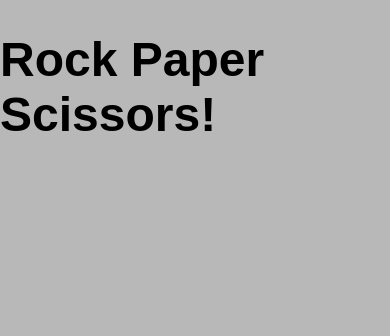
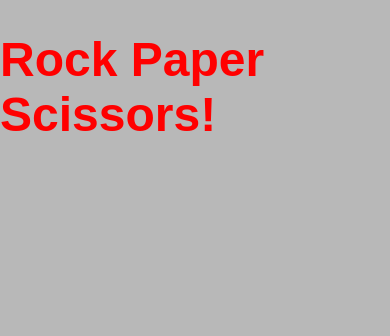
Before and after one commit to Chaissonc/Portfolio, a plain HTML site: page RockPaperScissors/index.html in a window 390 px wide. Shown: the top 336 px of the page. Drawn offline with Linux system fonts and the light colour scheme.

Commit message:
Update styles.css

```diff
--- a/RockPaperScissors/styles.css
+++ b/RockPaperScissors/styles.css
@@ -48,10 +48,11 @@ img{
 .redText, #computerScoreDisplay{
     color:rgb(225, 68, 68);
 }
-@media (max-width: 700px) {
+@media (max-width: 1200px) {
     h1 {
         font-size: 3rem;
         margin-bottom: 200px;
+        color:red;
     }
 
     img {
```
